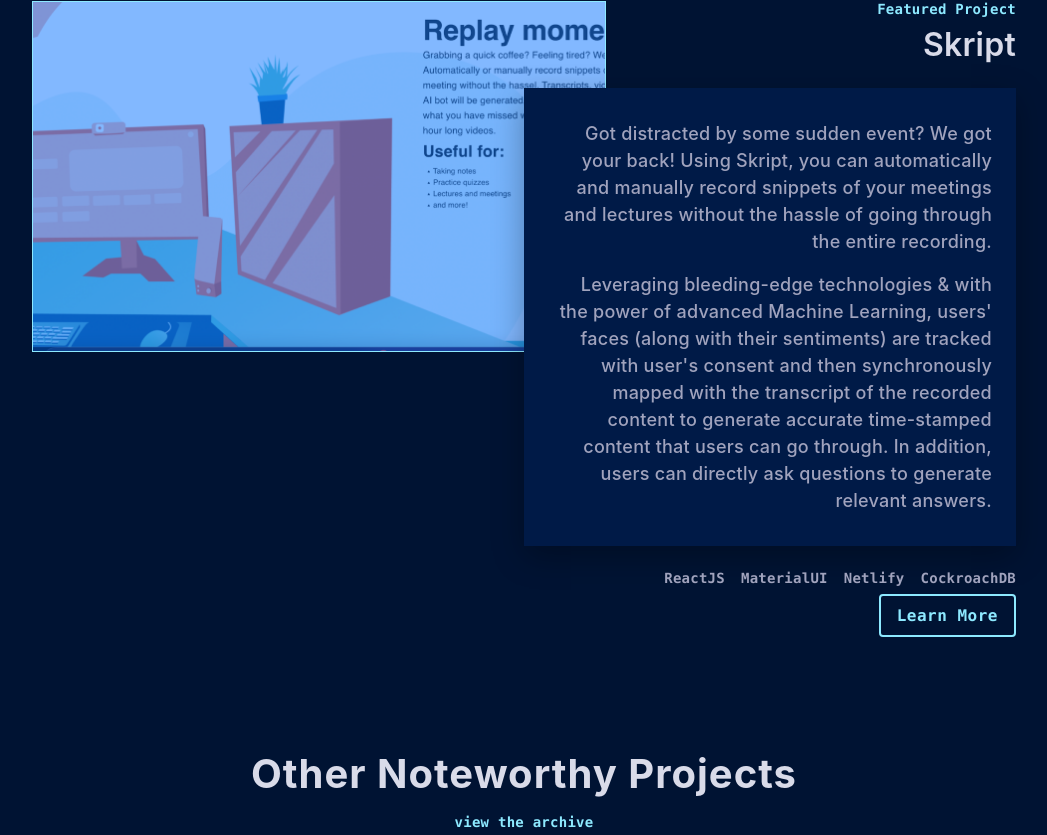
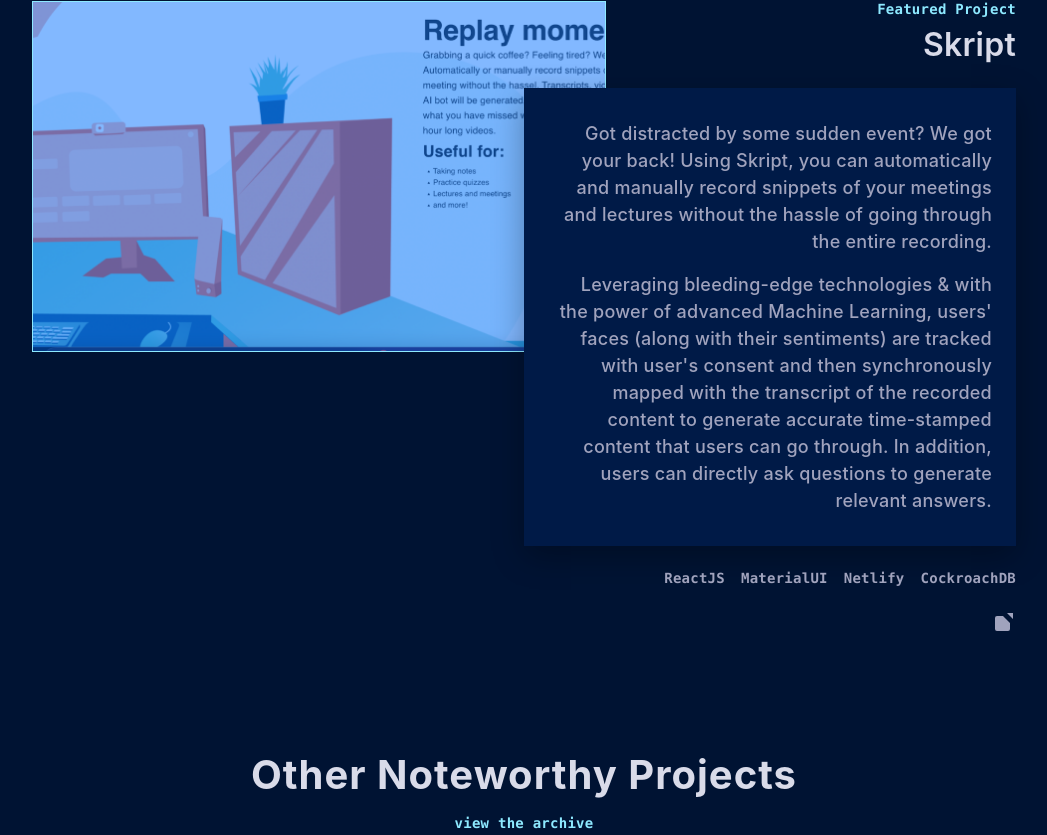
Before and after one commit to sabrinaspage/digital-ocean-app, a React (Create React App) app: page / in a window 1280 px wide. Shown: the part 4082-4917 px from the top of the page, without its empty margins (116-1163 px from the left). Built offline with nearby package versions, Linux system fonts and the light colour scheme.

Commit message:
external links to devpost

```diff
--- a/src/components/Projects.js
+++ b/src/components/Projects.js
@@ -17,8 +17,7 @@
         ["Django", "Python", "GCP", "TypeScript", "React"],
         ["Figma", "Netlify", "Bootstrap", "Git"]
       ],
-      githubLink: "https://github.com",
-      externalLink: "https://example.com",
+      externalLink: "https://devpost.com/software/robota-bs2pay",
       image: "/robota.png",
       reverse: false
     },
@@ -33,8 +32,7 @@
       tech: [
         ["ReactJS", "ChakraUI", "AssemblyAI", "Firebase", "Netlify"]
       ],
-      githubLink: "https://github.com",
-      externalLink: "https://example.com",
+      externalLink: "https://devpost.com/software/futerview-lxowmr",
       image: "/futurview.png",
       reverse: true
     },
@@ -49,7 +47,7 @@
       tech: [
         ["ReactJS", "MaterialUI", "Netlify", "CockroachDB"]
       ],
-      showLearnMore: true,
+      externalLink: "https://devpost.com/software/skript",
       image: "/skript.png",
       reverse: false
     }
```
